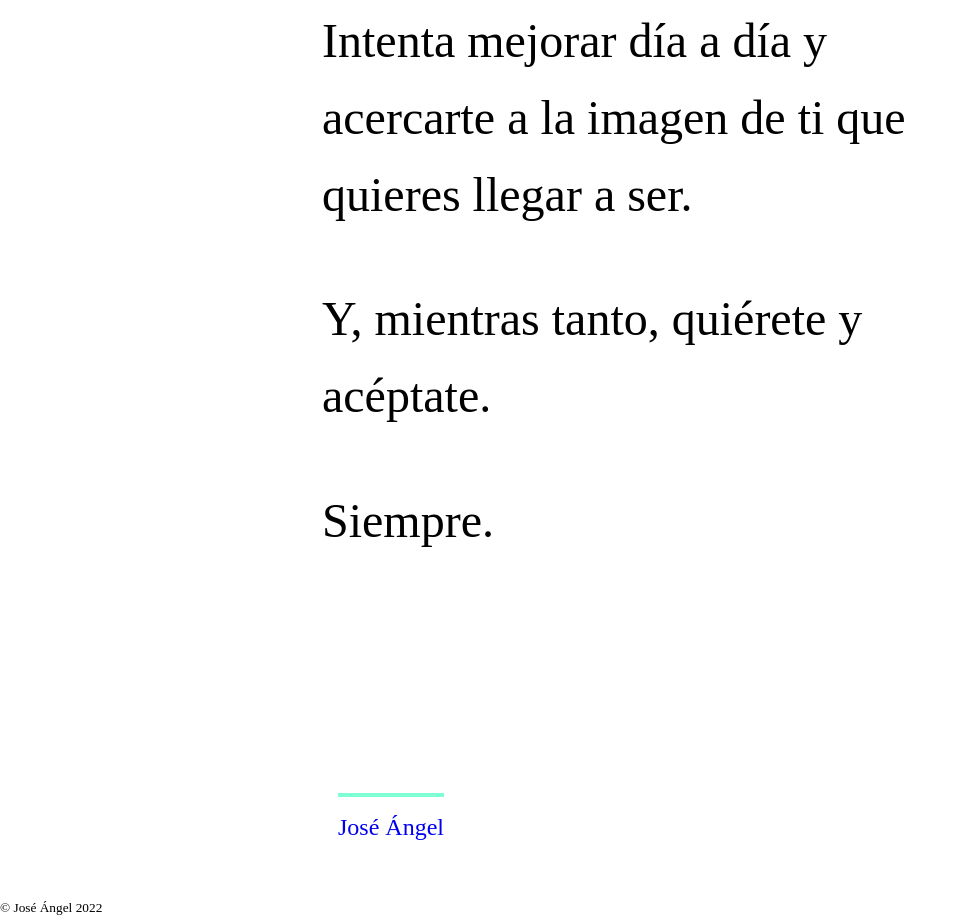
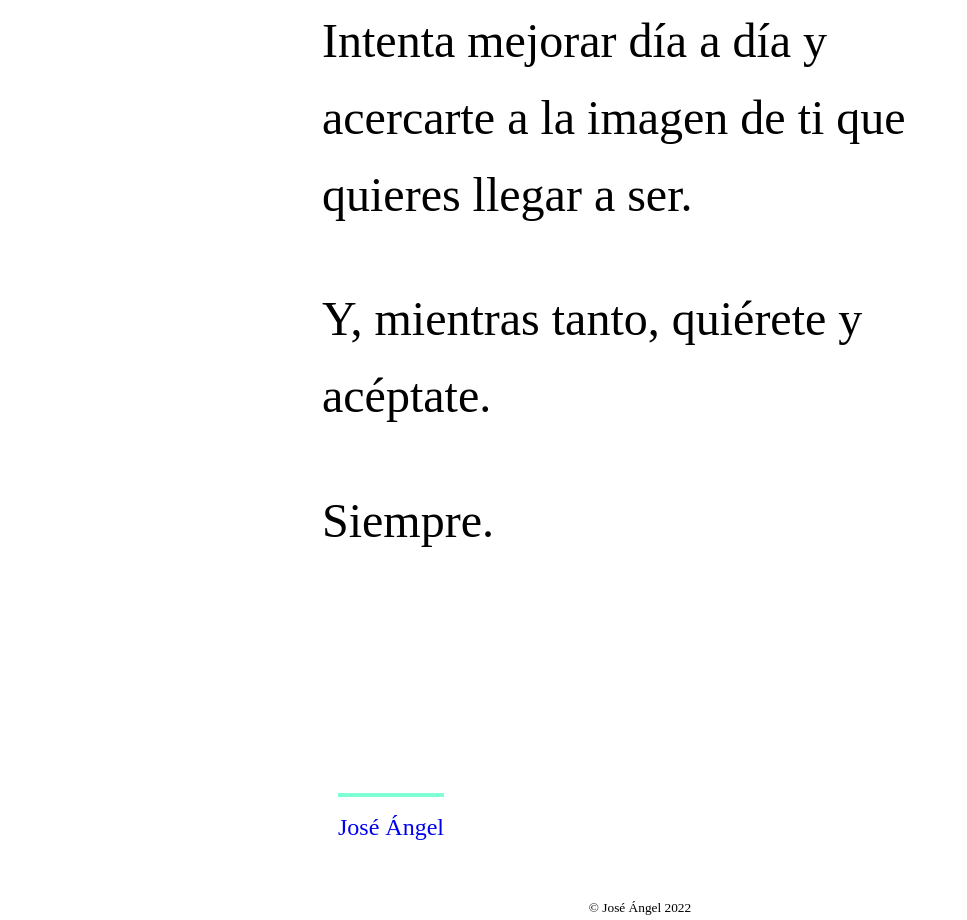
Before and after one commit to JoseAngel-MAD/zanahoria, a plain HTML site: page index.html in a window 1280 px wide. Shown: the part 3584-4504 px from the top of the page, without its empty margins (0-967 px from the left). Drawn offline with Linux system fonts and the light colour scheme; a web font is replaced by a local one.

Commit message:
Update main.css

```diff
--- a/main.css
+++ b/main.css
@@ -54,6 +54,12 @@ a{
     padding-top: 0.7em;
 }
 
+
+footer{
+    text-align: center;
+}
+
+
 @media (min-width: 500px) {
 
     .contenedor{
```
